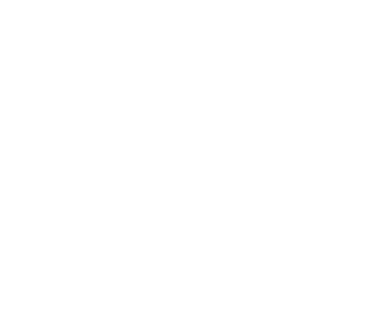
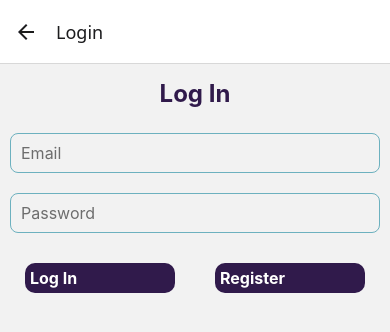
Before and after one commit to Isabelaov/financore-app, a React Native app: screen /Login in a window 390 px wide. Shown: the top 332 px of the page. Built offline with nearby package versions, Linux system fonts and the light colour scheme.

Commit message:
feature: add navigation

```diff
--- a/App.tsx
+++ b/App.tsx
@@ -6,13 +6,14 @@
  */
 
 import React from 'react';
-import {Text, View} from 'react-native';
+import { GestureHandlerRootView } from 'react-native-gesture-handler';
+import { Navigator } from './src/utils/navigation/navigator';
 
 function App(): React.JSX.Element {
   return (
-    <View>
-      <Text style={{color: 'white'}}>UWU</Text>
-    </View>
+    <GestureHandlerRootView>
+      <Navigator />
+    </GestureHandlerRootView>
   );
 }
 
--- a/package.json
+++ b/package.json
@@ -21,6 +21,7 @@
     "react-native-gesture-handler": "^2.21.2",
     "react-native-image-picker": "^7.2.2",
     "react-native-permissions": "^5.2.1",
+    "react-native-safe-area-context": "^5.0.0",
     "react-native-vector-icons": "^10.2.0",
     "yup": "^1.5.0"
   },
--- /dev/null
+++ b/src/screens/ForgotPasswordScreen.tsx
@@ -0,0 +1,10 @@
+import React from 'react';
+import { Text } from 'react-native';
+
+export const ForgotPasswordScreen = () => {
+  return (
+    <>
+      <Text>ForgotPasswordScreen</Text>
+    </>
+  );
+};
--- a/src/screens/LoginScreen.tsx
+++ b/src/screens/LoginScreen.tsx
@@ -9,6 +9,7 @@
 import { Input } from '../components/Input';
 import { Button } from '../components/Button';
 import { ContainersBySideStyles } from '../assets/styles/ContainersBySide.styles';
+import { TextStyles } from '../assets/styles';
 
 type NavigationProp = NativeStackNavigationProp<RootStackParamList, 'Login'>;
 
@@ -34,7 +35,7 @@
 
   return (
     <View>
-      <Text>Log In</Text>
+      <Text style={TextStyles.title}>Log In</Text>
       {loading || submitting ? (
         <ActivityIndicator size="large" color={baseColors.primary} />
       ) : (
--- a/src/screens/index.ts
+++ b/src/screens/index.ts
@@ -6,3 +6,4 @@
 export * from './RegisterScreen';
 export * from './ViewBudgetScreen';
 export * from './ViewEarningScreen';
+export * from './ForgotPasswordScreen';
--- /dev/null
+++ b/src/utils/navigation/navigator.tsx
@@ -0,0 +1,69 @@
+import React from 'react';
+import { NavigationContainer } from '@react-navigation/native';
+import { createNativeStackNavigator } from '@react-navigation/native-stack';
+import { useAuth } from '../../hooks';
+import { ActivityIndicator } from 'react-native';
+import { baseColors } from '../../assets/colors/baseColors';
+import {
+  BudgetsSummaryScreen,
+  CreateEditBudgetScreen,
+  CreateEditEarningScreen,
+  EarningsSummaryScreen,
+  ForgotPasswordScreen,
+  LoginScreen,
+  RegisterScreen,
+  ViewBudgetScreen,
+  ViewEarningScreen,
+} from '../../screens';
+
+const Stack = createNativeStackNavigator();
+
+export const Navigator = () => {
+  const { isAuthenticated, loading } = useAuth();
+
+  if (loading) {
+    return <ActivityIndicator size="large" color={baseColors.primary} />;
+  }
+
+  return (
+    <NavigationContainer>
+      <Stack.Navigator>
+        {isAuthenticated ? (
+          <>
+            <Stack.Screen
+              name="EarningsSummary"
+              component={EarningsSummaryScreen}
+              options={{
+                headerShown: false,
+                gestureEnabled: false,
+              }}
+            />
+            <Stack.Screen
+              name="CreateEditEarning"
+              component={CreateEditEarningScreen}
+            />
+            <Stack.Screen
+              name="BudgetSummary"
+              component={BudgetsSummaryScreen}
+            />
+            <Stack.Screen
+              name="CreateEditBudget"
+              component={CreateEditBudgetScreen}
+            />
+            <Stack.Screen name="ViewBudget" component={ViewBudgetScreen} />
+            <Stack.Screen name="ViewEarning" component={ViewEarningScreen} />
+          </>
+        ) : (
+          <>
+            <Stack.Screen name="Register" component={RegisterScreen} />
+            <Stack.Screen name="Login" component={LoginScreen} />
+            <Stack.Screen
+              name="ForgotPassword"
+              component={ForgotPasswordScreen}
+            />
+          </>
+        )}
+      </Stack.Navigator>
+    </NavigationContainer>
+  );
+};
```
Also changed, not shown: src/interfaces/rootStackParamList.ts (+6 -4 lines), 1 other file (tests, documents, lock files or other folders).
